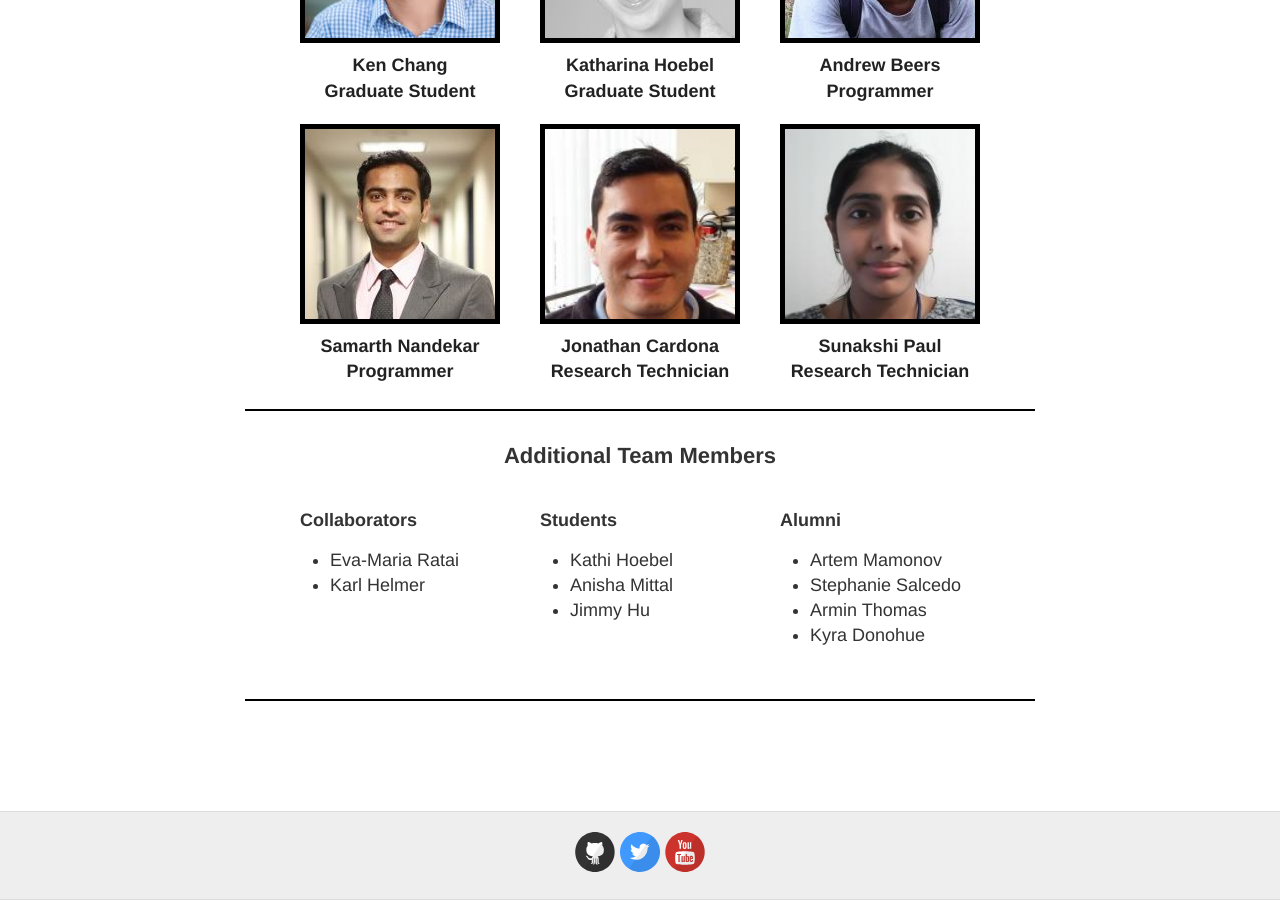
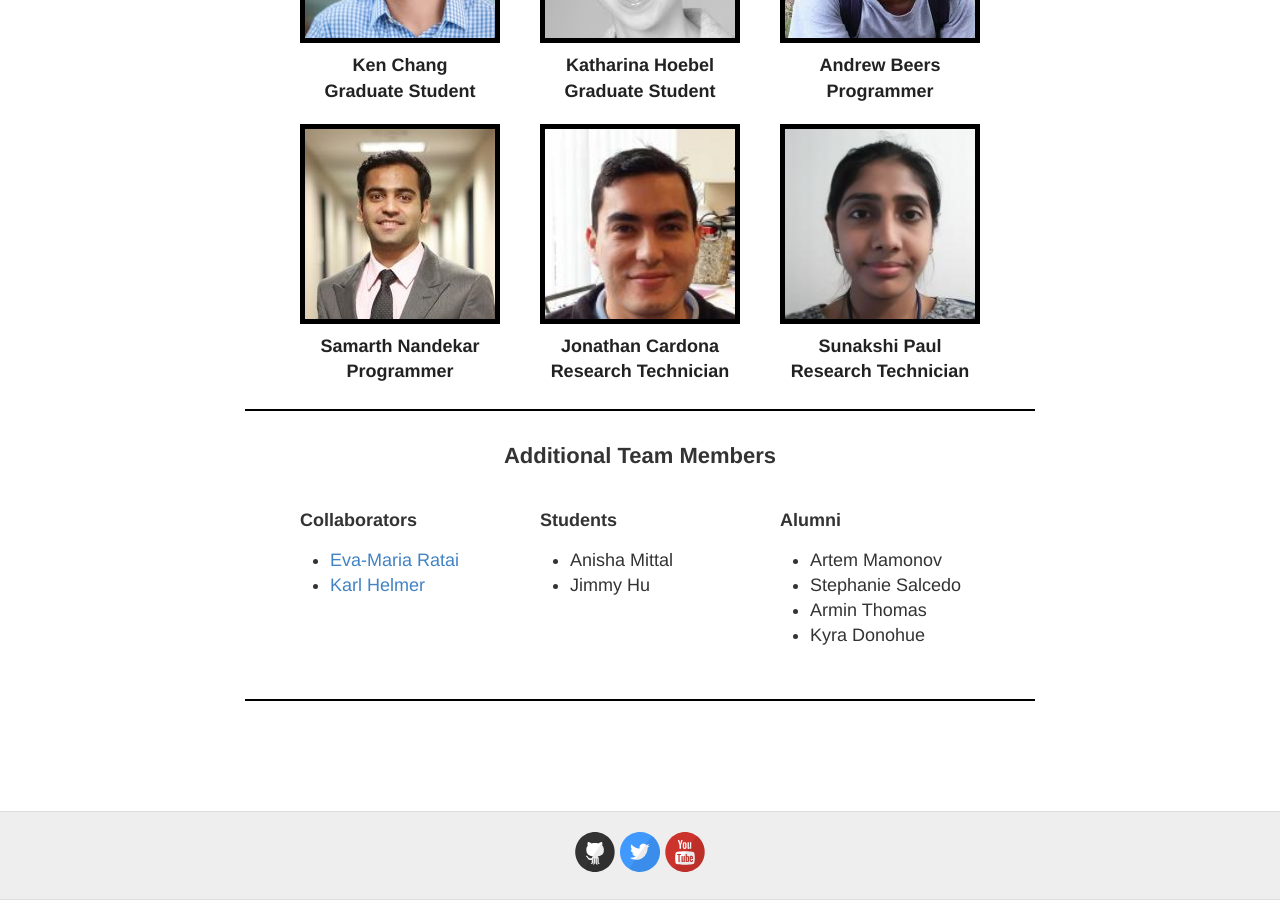
Before and after one commit to QTIM-Lab/qtim-lab.github.io, a Jekyll site: the page built from people.html, in a window 1280 px wide and 900 px high, scrolled down 1023 px. Built offline with Jekyll 4.4.1, drawn with Linux system fonts in a browser that asks for light colours.

Commit message:
minor people edits

```diff
--- a/people.html
+++ b/people.html
@@ -213,14 +213,13 @@ permalink: /people/
 <div class="custom-col">
 <strong>Collaborators</strong>
 <ul>
-  <li>Eva-Maria Ratai</li>
-  <li>Karl Helmer</li>
+  <li><a href='https://www.nmr.mgh.harvard.edu/user/6162'>Eva-Maria Ratai</a></li>
+  <li><a href='https://www.nmr.mgh.harvard.edu/user/6787'>Karl Helmer</a></li>
 </ul>
 </div>
 <div class="custom-col">
 <strong>Students</strong>
 <ul>
-  <li>Kathi Hoebel</li>
   <li>Anisha Mittal</li>
   <li>Jimmy Hu</li>
 </ul>
@@ -274,7 +273,7 @@ permalink: /people/
 
    $("#personTitle").html("Programmer, Martinos Center @ MGH");
 
-   $("#pdetails").html("<p>Andrew studied icebergs, phytoplankton, and sustainable architecture for an Environmental Studies degree at Brown University, but then abandoned all of that to work on quantitative tumor imaging and deep learning at QTIM instead. Inside of the lab, he's interested in dynamic contrast MRI, comparing and benchmarking radiomics software, and creating open-source deep learning tools for the medical imaging filed. Outside of the lab, he volunteers at a local progressive bookstore, plays basketball, and hikes in the Adirondacks. <a href='mailto:abeers@mgh.harvard.edu'>Email</a>, <a href=https://www.linkedin.com/in/andrewlbeers/>LinkedIn</a>.</p>");
+   $("#pdetails").html("<p>Andrew studied icebergs, phytoplankton, and sustainable architecture for an Environmental Studies degree at Brown University, but then abandoned all of that to work on quantitative tumor imaging and deep learning at QTIM instead. Inside of the lab, he's interested in dynamic contrast MRI, comparing and benchmarking radiomics software, and creating open-source deep learning tools for the medical imaging filed. Outside of the lab, he volunteers at a local progressive bookstore, plays basketball, and hikes in the Adirondacks. <a href='mailto:abeers@mgh.harvard.edu'>Email</a>, <a href='https://www.linkedin.com/in/andrewlbeers'/>LinkedIn</a>.</p>");
 
  });
 
@@ -334,7 +333,7 @@ permalink: /people/
 
    $("#personTitle").html("MD/PhD Candidate, Harvard-MIT Division of Health Sciences and Technology");
 
-   $("#pdetails").html("<p>Ken grew up in New York City and attended college at Penn. After moving to Boston, he joined QTIM to explore his interests in neurooncology, imaging informatics, and automated methods. His current projects include lesion segmentation, radiogenomics, and deep learning techniques. Outside of lab, Ken enjoys bowling, ping pong, and bike riding. <a href='mailto:kenchang@mit.edu'>Email</a>, <a href=https://www.linkedin.com/in/ken-chang-4ab12023/>LinkedIn</a>, <a href=https://www.nmr.mgh.harvard.edu/user/3589141>Martinos Center Page</a></p>");
+   $("#pdetails").html("<p>Ken grew up in New York City and attended college at Penn. After moving to Boston, he joined QTIM to explore his interests in neurooncology, imaging informatics, and automated methods. His current projects include lesion segmentation, radiogenomics, and deep learning techniques. Outside of lab, Ken enjoys bowling, ping pong, and bike riding. <a href='mailto:kenchang@mit.edu'>Email</a>, <a href='https://www.linkedin.com/in/ken-chang-4ab12023/'>LinkedIn</a>, <a href=https://www.nmr.mgh.harvard.edu/user/3589141>Martinos Center Page</a></p>");
 
  });
 
```
